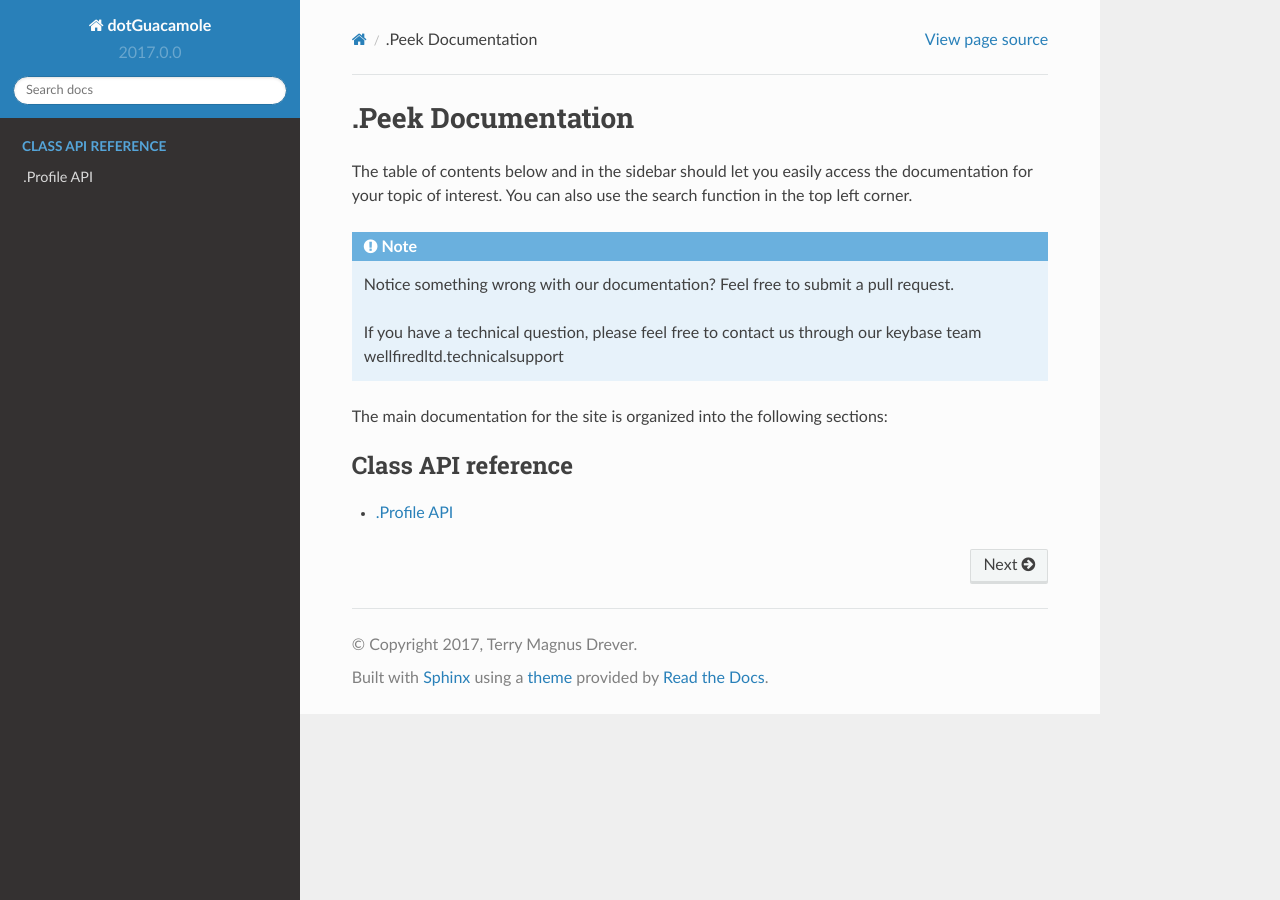
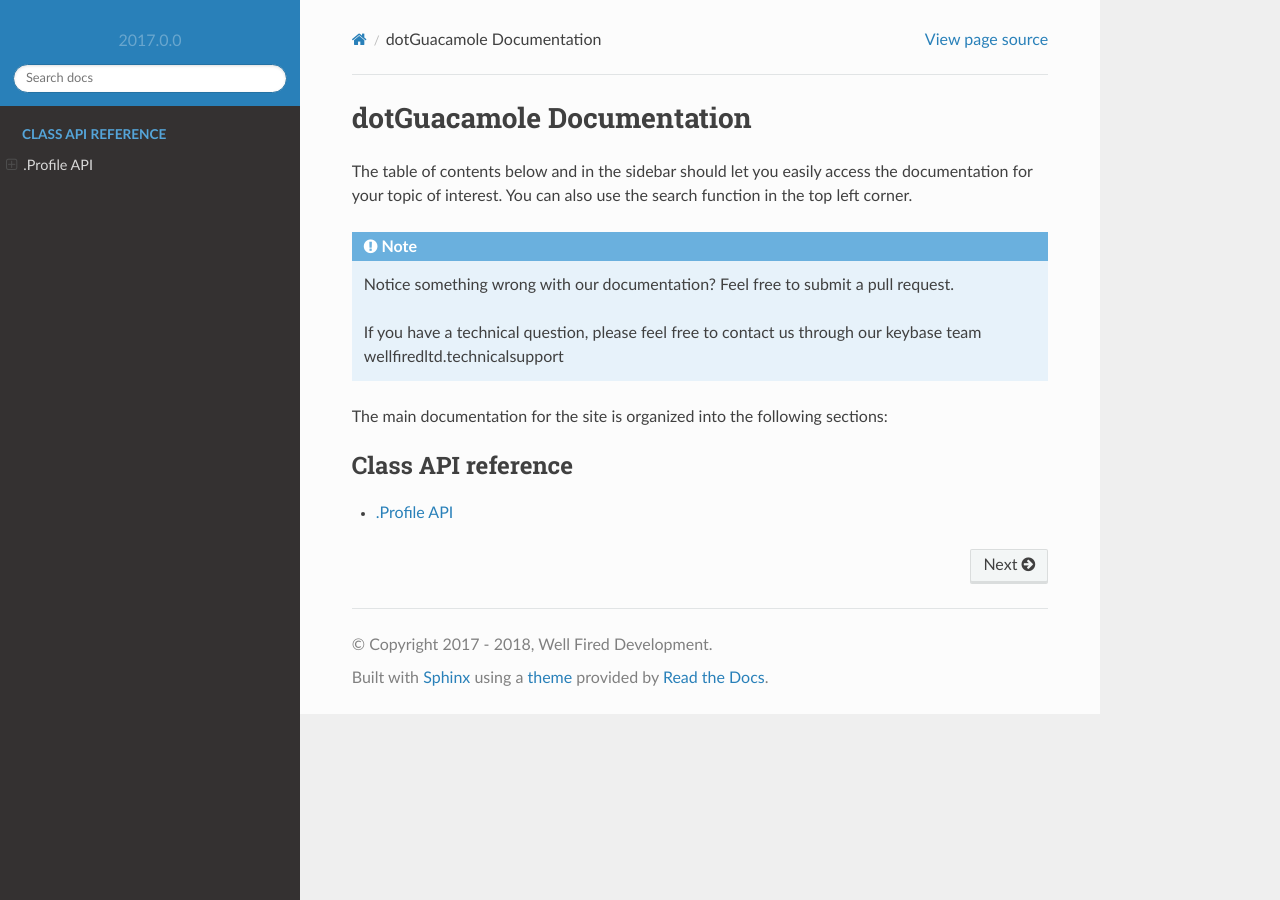
Before and after one commit to WellFiredDevelopment/dotGuacamoleDocumentation, a Sphinx documentation site: the page built from sphinx/source/index.rst, in a window 1280 px wide. Built offline with Sphinx 7.4.7 and the Read the Docs theme 2.0.0, drawn with Linux system fonts in a browser that asks for light colours.

Commit message:
Update date, cp and author.

```diff
--- a/sphinx/source/conf.py
+++ b/sphinx/source/conf.py
@@ -45,8 +45,8 @@ master_doc = 'index'
 
 # General information about the project.
 project = u'dotGuacamole'
-copyright = u'2017, Terry Magnus Drever'
-author = u'Terry Magnus Drever'
+copyright = u'2017 - 2018, Well Fired Development'
+author = u'Well Fired Development'
 
 # The version info for the project you're documenting, acts as replacement for
 # |version| and |release|, also used in various other places throughout the
@@ -87,7 +87,15 @@ html_theme = "sphinx_rtd_theme"
 # further.  For a list of options available for each theme, see the
 # documentation.
 #
-# html_theme_options = {}
+html_theme_options = {
+    # 'typekit_id': 'hiw1hhg',
+    # 'analytics_id': '',
+    # 'sticky_navigation': True  # Set to False to disable the sticky nav while scrolling.
+    'logo_only': True,  # if we have a html_logo below, this shows /only/ the logo with no title text
+    'collapse_navigation': False,  # Collapse navigation (False makes it tree-like)
+    # 'display_version': True,  # Display the docs version
+    # 'navigation_depth': 4,  # Depth of the headers shown in the navigation bar
+}
 
 # Add any paths that contain custom static files (such as style sheets) here,
 # relative to this directory. They are copied after the builtin static files,
--- a/sphinx/source/index.rst
+++ b/sphinx/source/index.rst
@@ -1,4 +1,4 @@
-.Peek Documentation
+dotGuacamole Documentation
 ======================
 
 The table of contents below and in the sidebar should let you easily access the
```
Also changed, not shown: 2 other files.
